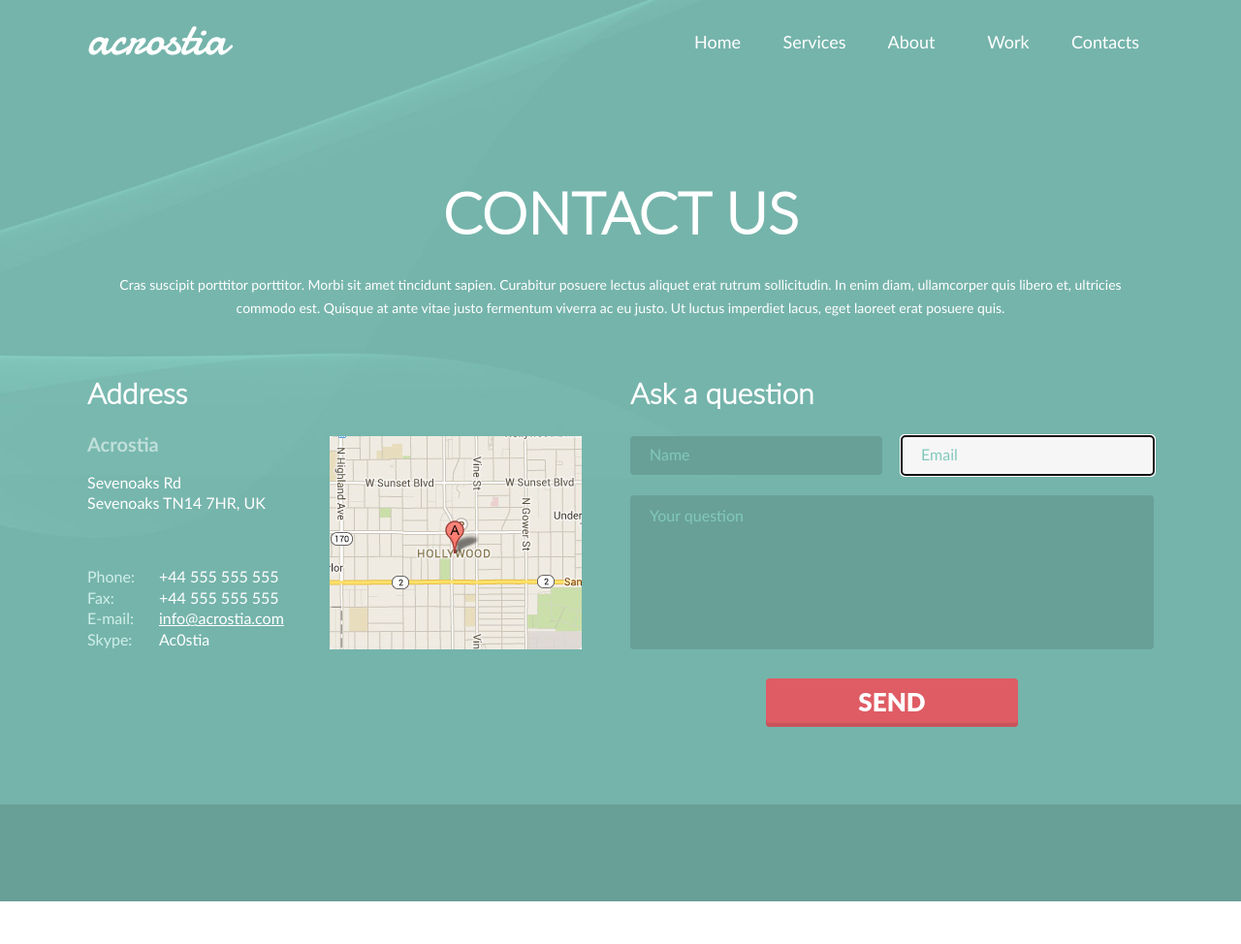
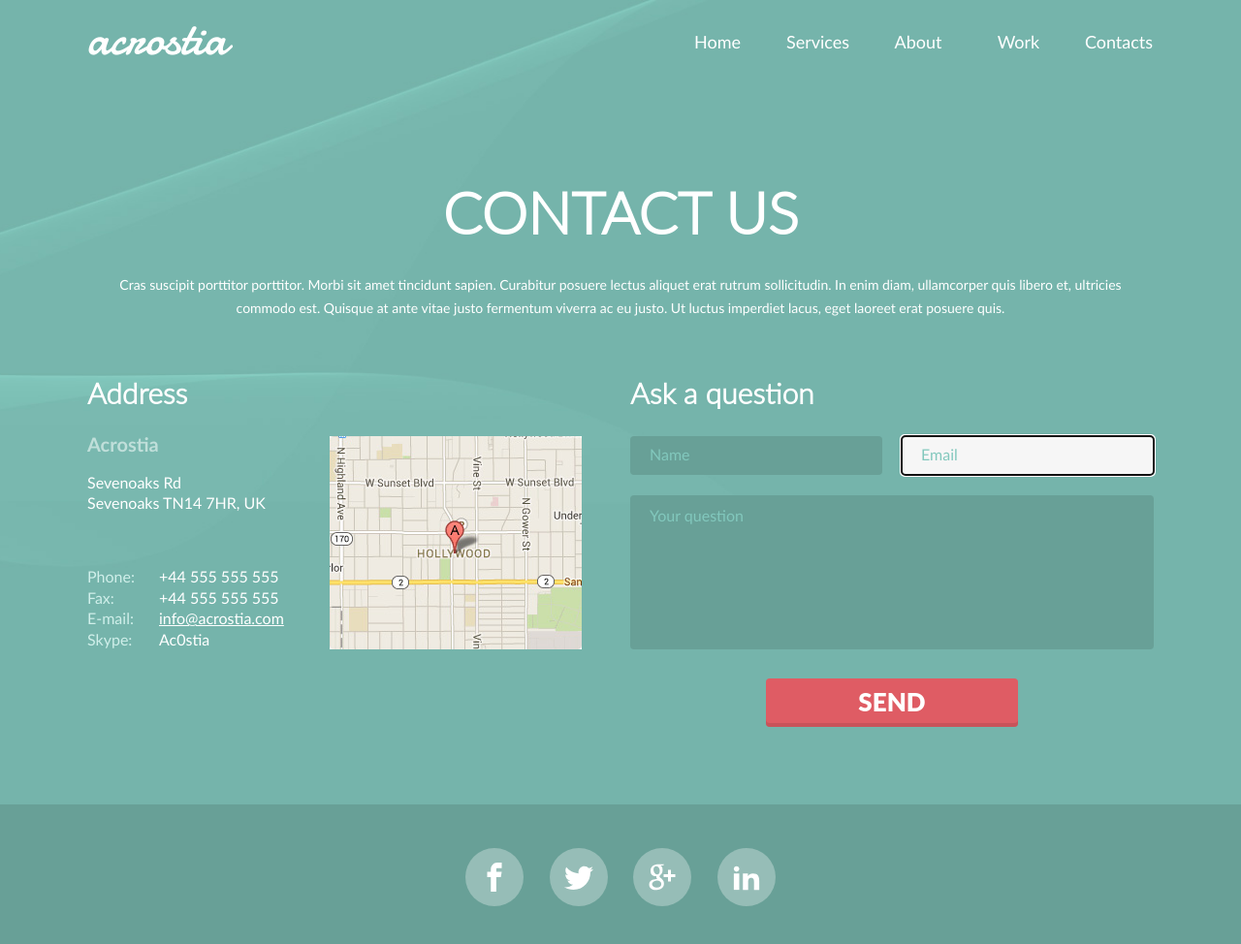
Before and after one commit to v-potap/prj-acrostia, a website: page src/contacts.html in a window 1280 px wide. Shown: the whole page at 97% size. Before the commit the page ends 930 px from the top, so only its background shows below. Drawn offline with nearby package versions, Linux system fonts and the light colour scheme; files that its build step writes are made by us from their sources.

Commit message:
work&contacts sections

```diff
--- a/src/contacts.html
+++ b/src/contacts.html
@@ -68,7 +68,9 @@
     </section>
   </main>
   <footer class="footer">
-
+    <div class="footer-socials container">
+      //= html/social-icons60x60.html
+    </div>
   </footer>
 </body>
 
--- a/src/sass/components/container.scss
+++ b/src/sass/components/container.scss
@@ -1,4 +1,5 @@
 .container {
-  max-width: 1100px;
+  max-width: 1140px;
+  padding: 0 20px;
   margin: 0 auto;
 }
--- a/src/sass/components/footer.scss
+++ b/src/sass/components/footer.scss
@@ -1,4 +1,10 @@
 .footer {
     background-color: #68a097;
-    height: 100px;
+    min-height: 150px;
+    display: flex;
+    align-items: center;
 }
+
+.footer-socials {
+    width: 360px;
+}
--- a/src/sass/components/header.scss
+++ b/src/sass/components/header.scss
@@ -3,4 +3,5 @@
     justify-content: space-between;
     align-items: flex-end;
 
+
 }
--- a/src/sass/components/nav-item.scss
+++ b/src/sass/components/nav-item.scss
@@ -4,14 +4,11 @@
     padding-top: 14px;
     text-align: center;
     cursor: pointer;
+    margin-right: -14px;
 
     &:hover {
         border-radius: 0 0 5px 5px;
         background-color: rgba(256, 256, 256, 0.3);
+
       }
-
-  &:hover {
-    border-radius: 0 0 5px 5px;
-    background-color: rgba(256, 256, 256, 0.3);
-  }
 }
--- a/src/sass/components/nav-list.scss
+++ b/src/sass/components/nav-list.scss
@@ -4,5 +4,4 @@
     flex-flow: row wrap;
     justify-content: space-between;
 
-
 }
--- a/src/sass/components/portfolio.scss
+++ b/src/sass/components/portfolio.scss
@@ -45,6 +45,9 @@
   color: rgb(255, 255, 255);
   font-weight: bold;
   line-height: 1.5;
+  width: 110px;
+  height: 35px;
+  cursor: pointer;
 
   &:nth-last-of-type(1) {
     margin-right: 28px;
@@ -53,11 +56,17 @@
   &:nth-of-type(1) {
     margin-left: 70px;
   }
-}
-
-.portfolio-nav__button--active {
-  border-radius: 4px;
+  &:hover {
+    border-radius: 4px;
   background-color: rgb(245, 193, 73);
   width: 110px;
   height: 35px;
+  }
 }
+
+// .portfolio-nav__button--active {
+//   border-radius: 4px;
+//   background-color: rgb(245, 193, 73);
+//   width: 110px;
+//   height: 35px;
+// }
```
Also changed, not shown: build/contacts.html, build/css/styles.css, build/css/styles.min.css.
